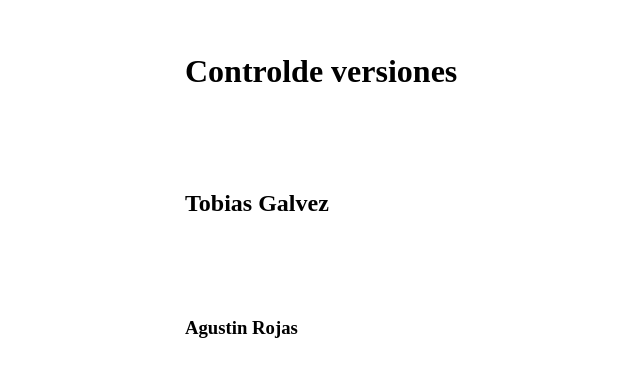
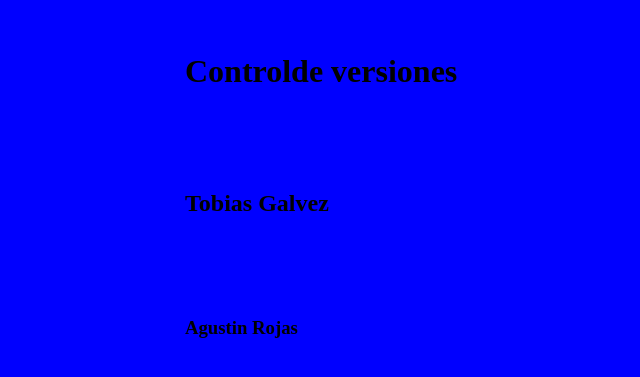
Before and after one commit to biancacasetta/TP_SO_I4_Equipo_102, a plain HTML site: page index.html in a window 1280 px wide. Shown: the part 147-524 px from the top of the page, without its empty margins (115-755 px from the left). Drawn offline with Linux system fonts and the light colour scheme.

Commit message:
4 preguntas

```diff
--- a/estilo.css
+++ b/estilo.css
@@ -2,9 +2,5 @@
 margin:100px;
 }
 body {
-<<<<<<< HEAD
-background:yellow;
-=======
 background:blue;
->>>>>>> origin/TESTING
 }
```
Also changed, not shown: respuesta_I4_Equipo102.txt (added).
